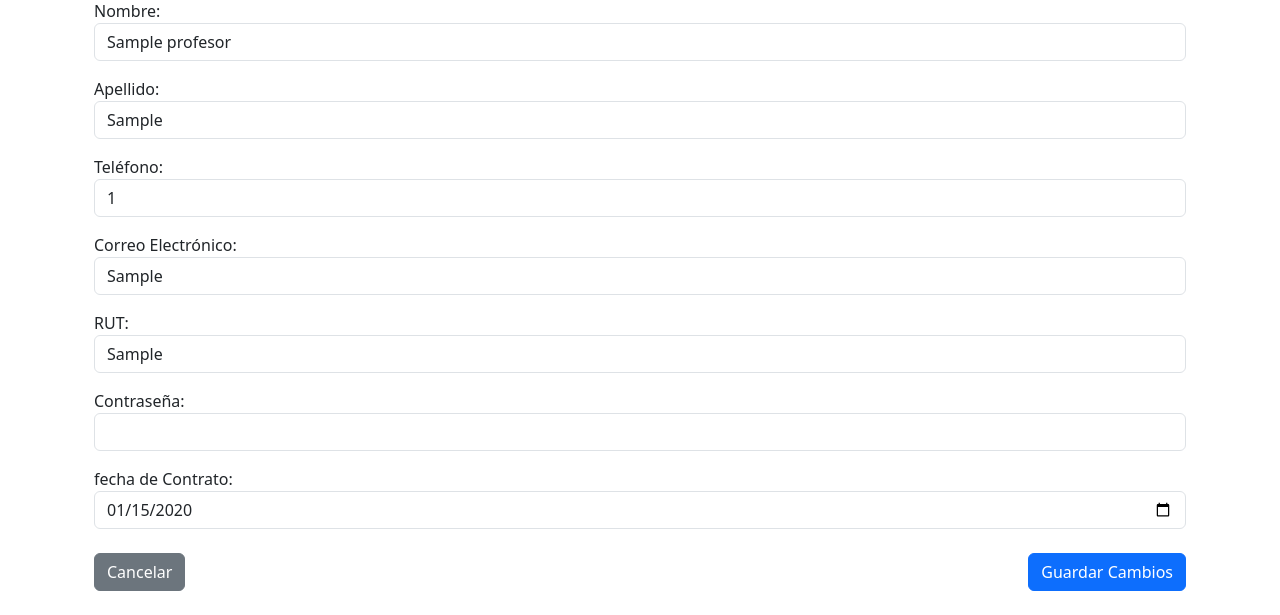
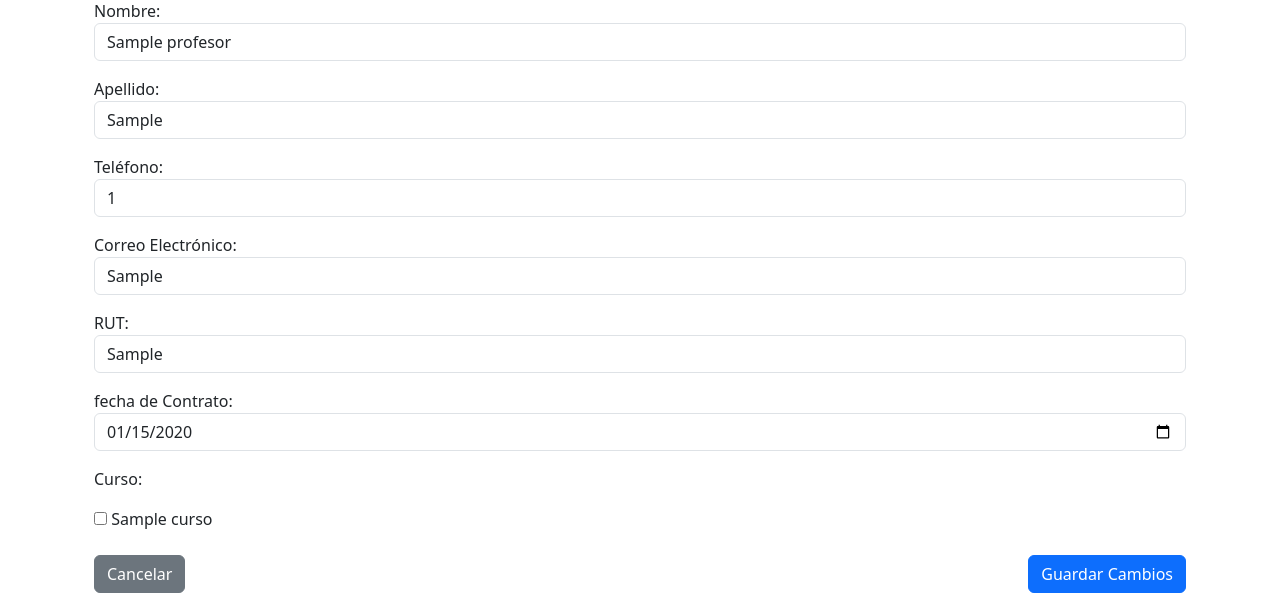
Before and after one commit to sebaa2/Gestion-educacional, a Django app: page /editar_profesor/1/ in a window 1280 px wide. Shown: the part 185-800 px from the top of the page. Run offline with Django 5.2, Linux system fonts and the light colour scheme; tables that the repository leaves empty hold one stand-in row (values such as "Sample post"); some libraries are stand-ins or nearby versions.

Commit message:
fltros para evitar datos duplicados cuando se asocia un curso a un profe y en las asignaturas no acepta nombres repetidos

```diff
--- a/proyectodb/adminapp/views.py
+++ b/proyectodb/adminapp/views.py
@@ -88,11 +88,23 @@ def Registrar_profesorForm(request):
     if request.method == 'POST':
         form = AgregarProfesor(request.POST)
         if form.is_valid():
-            form.save()  # Guarda el nuevo profesor en la base de datos
-            return redirect('Lista_profesores')  # Redirige a la lista de profesores o a otra vista
+            # Guardar el profesor
+            profesor = form.save()
+
+            # Asignar cursos al profesor
+            cursos = form.cleaned_data.get('curso')
+            if cursos:
+                profesor.curso.set(cursos)
+
+            return redirect('Lista_profesores')
     else:
-        form = AgregarProfesor()  # Instancia un formulario vacío
-    return render(request, 'agregar_profesor.html', {'form': form, 'title': 'Panel_admin','home_url':reverse('Panel_admin')})
+        form = AgregarProfesor()
+
+    return render(request, 'agregar_profesor.html', {
+        'form': form,
+        'title': 'Panel_admin',
+        'home_url': reverse('Panel_admin')
+    })
 
 def Eliminar_estudiantes(request, idEstudiante):
     estudiante = get_object_or_404(Estudiante, idEstudiante=idEstudiante)
@@ -118,15 +130,21 @@ def editar_estudiante(request, idEstudiante):
     # Obtener el estudiante por ID
     estudiante = get_object_or_404(Estudiante, idEstudiante=idEstudiante)
 
+    # Create a custom form that excludes the password field
+    class EditarEstudianteForm(AgregarEstudiantes):
+        class Meta(AgregarEstudiantes.Meta):
+            # Exclude the password field
+            exclude = ['contraseña']
+
     if request.method == "POST":
-        # Llenar el formulario con los datos enviados y el estudiante actual
-        form = AgregarEstudiantes(request.POST, instance=estudiante)
+        # Use the custom form without the password field
+        form = EditarEstudianteForm(request.POST, instance=estudiante)
         if form.is_valid():
             form.save()  # Guardar cambios
             return redirect('lista_estudiantes')  # Redirigir a la lista de estudiantes
     else:
-        # Prellenar el formulario con los datos actuales del estudiante
-        form = AgregarEstudiantes(instance=estudiante)
+        # Use the custom form to prellenar el formulario con los datos actuales del estudiante
+        form = EditarEstudianteForm(instance=estudiante)
 
     # Renderizar el formulario en la plantilla
     return render(request, 'Actualizar_estudiantes.html', {
@@ -137,13 +155,19 @@ def editar_estudiante(request, idEstudiante):
 
 def editar_profesor(request, idProfesor):
     profesor = get_object_or_404(Profesor, idProfesor=idProfesor)
+
+    class EditarprofesorForm(AgregarProfesor):
+        class Meta(AgregarProfesor.Meta):
+            # Exclude the password field
+            exclude = ['contraseña']
+
     if request.method == "POST":
-        form = AgregarProfesor(request.POST, instance=profesor)
+        form = EditarprofesorForm(request.POST, instance=profesor)
         if form.is_valid():
             form.save()
             return redirect('Lista_profesores')
     else:
-        form = AgregarProfesor(instance=profesor)
+        form = EditarprofesorForm(instance=profesor)
 
     # Renderizar el formulario en la plantilla
     return render(request, 'Actualizar_profesores.html', {
--- a/proyectodb/appproject/forms.py
+++ b/proyectodb/appproject/forms.py
@@ -1,4 +1,5 @@
 from django import forms
+from django.core.exceptions import ValidationError
 from .models import Estudiante, Profesor, Curso, Clases, Calificacion, Documento, Tarea
 
 class TareaForm(forms.ModelForm):
@@ -58,9 +59,15 @@ class AgregarEstudiantes(forms.ModelForm):
         }
 
 class AgregarProfesor(forms.ModelForm):
+    curso = forms.ModelMultipleChoiceField(
+        queryset=Curso.objects.all(),
+        widget=forms.CheckboxSelectMultiple,
+        required=False
+    )
+
     class Meta:
         model = Profesor
-        fields = ['nombre', 'apellido', 'telefono', 'correo', 'rut', 'contraseña', 'matricula']  # Especifica los campos que deseas incluir
+        fields = ['nombre', 'apellido', 'telefono', 'correo', 'rut', 'contraseña', 'matricula']
         labels = {
             'nombre': 'Nombre',
             'apellido': 'Apellido',
@@ -80,6 +87,20 @@ class AgregarProfesor(forms.ModelForm):
             'matricula': forms.DateInput(attrs={'class': 'form-control', 'type': 'date'}),
         }
 
+    def clean_curso(self):
+        cursos = self.cleaned_data.get('curso')
+
+        # Si no hay cursos seleccionados, retorna la lista vacía
+        if not cursos:
+            return cursos
+
+        # Verificar que ningún curso ya tenga un profesor asignado
+        for curso in cursos:
+            if curso.profesor_set.exists():
+                raise ValidationError(f"El curso {curso.nombre_curso} ya tiene un profesor asignado.")
+
+        return cursos
+
 class AgregarCursoForm(forms.ModelForm):
     class Meta:
         model = Curso
@@ -94,6 +115,22 @@ class AgregarCursoForm(forms.ModelForm):
             'nombre_curso': forms.TextInput(attrs={'class': 'form-control'}),
             'clases': forms.CheckboxSelectMultiple(),  # Muestra las clases como una lista de checkboxes
         }
+    def clean_nombre_curso(self):
+        # Obtener el nombre del curso y convertirlo a minúsculas para comparación insensible a mayúsculas
+        nombre_curso = self.cleaned_data['nombre_curso'].lower()
+
+        # Verificar si ya existe un curso con este nombre (ignorando mayúsculas/minúsculas)
+        cursos_existentes = Curso.objects.filter(nombre_curso__iexact=nombre_curso)
+
+        # Si es un formulario de edición, excluir el curso actual de la verificación
+        if self.instance.pk:
+            cursos_existentes = cursos_existentes.exclude(pk=self.instance.pk)
+
+        # Si existe un curso con el mismo nombre, lanzar un error de validación
+        if cursos_existentes.exists():
+            raise ValidationError("Ya existe un curso con este nombre.")
+
+        return nombre_curso
 
 class AgregarAsignaturas(forms.ModelForm):
     class Meta:
@@ -115,6 +152,22 @@ class AgregarAsignaturas(forms.ModelForm):
             'hora_salida': forms.TimeInput(attrs={'class': 'form-control', 'type': 'time'}),
             'fecha_horario': forms.CheckboxSelectMultiple(),
         }
+    def clean_nombre(self):
+        # Obtener el nombre de la asignatura y convertirlo a minúsculas para comparación insensible a mayúsculas
+        nombre = self.cleaned_data['nombre'].lower()
+
+        # Verificar si ya existe una asignatura con este nombre (ignorando mayúsculas/minúsculas)
+        clases_existentes = Clases.objects.filter(nombre__iexact=nombre)
+
+        # Si es un formulario de edición, excluir la clase actual de la verificación
+        if self.instance.pk:
+            clases_existentes = clases_existentes.exclude(pk=self.instance.pk)
+
+        # Si existe una asignatura con el mismo nombre, lanzar un error de validación
+        if clases_existentes.exists():
+            raise ValidationError("Ya existe una asignatura con este nombre.")
+
+        return nombre
 
 class DocumentoForm(forms.ModelForm):
     class Meta:
```
Also changed, not shown: proyectodb/templates/Lista_estudiantes.html (+7 -3 lines), proyectodb/templates/Lista_profesores.html (+7 -4 lines).
